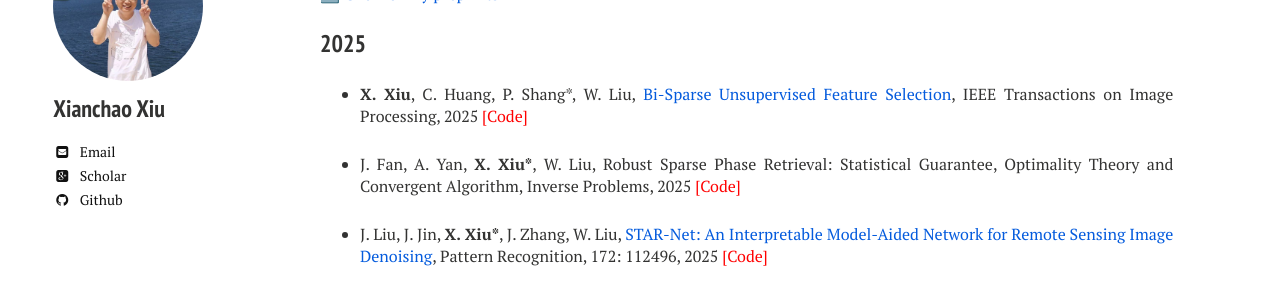
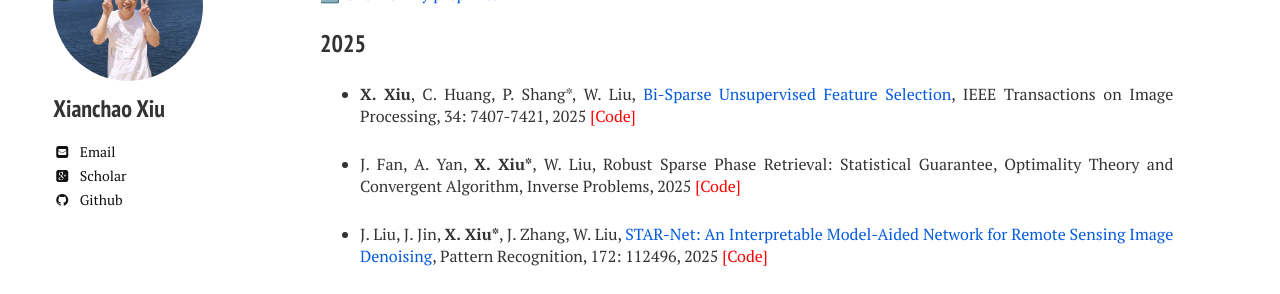
Before and after one commit to xianchaoxiu/xianchaoxiu.github.io, a Jekyll site: the page built from publications/index.md, in a window 1280 px wide. Shown: the part 141-435 px from the top of the page. Built offline with Jekyll 4.4.1, drawn with Linux system fonts in a browser that asks for light colours; nearby versions of some CDN libraries.

Commit message:
Update index.md

```diff
--- a/publications/index.md
+++ b/publications/index.md
@@ -14,7 +14,7 @@ share: false
 ### 2025
 
 
-* <b>X. Xiu</b>, C. Huang, P. Shang*, W. Liu, <a href="https://ieeexplore.ieee.org/document/11207158" class="textlink" target="_blank">Bi-Sparse Unsupervised Feature Selection</a>, IEEE Transactions on Image Processing, 2025 <a href="https://github.com/xianchaoxiu/BSUFS" class="textlink" target="_blank" style="color: red;">[Code]</a>
+* <b>X. Xiu</b>, C. Huang, P. Shang*, W. Liu, <a href="https://ieeexplore.ieee.org/document/11207158" class="textlink" target="_blank">Bi-Sparse Unsupervised Feature Selection</a>, IEEE Transactions on Image Processing, 34: 7407-7421, 2025 <a href="https://github.com/xianchaoxiu/BSUFS" class="textlink" target="_blank" style="color: red;">[Code]</a>
 
 * J. Fan, A. Yan, <b>X. Xiu*</b>, W. Liu, Robust Sparse Phase Retrieval: Statistical Guarantee, Optimality Theory and Convergent Algorithm, Inverse Problems,  2025 <a href="https://github.com/xianchaoxiu/HPR" class="textlink" target="_blank" style="color: red;">[Code]</a>
 
```
